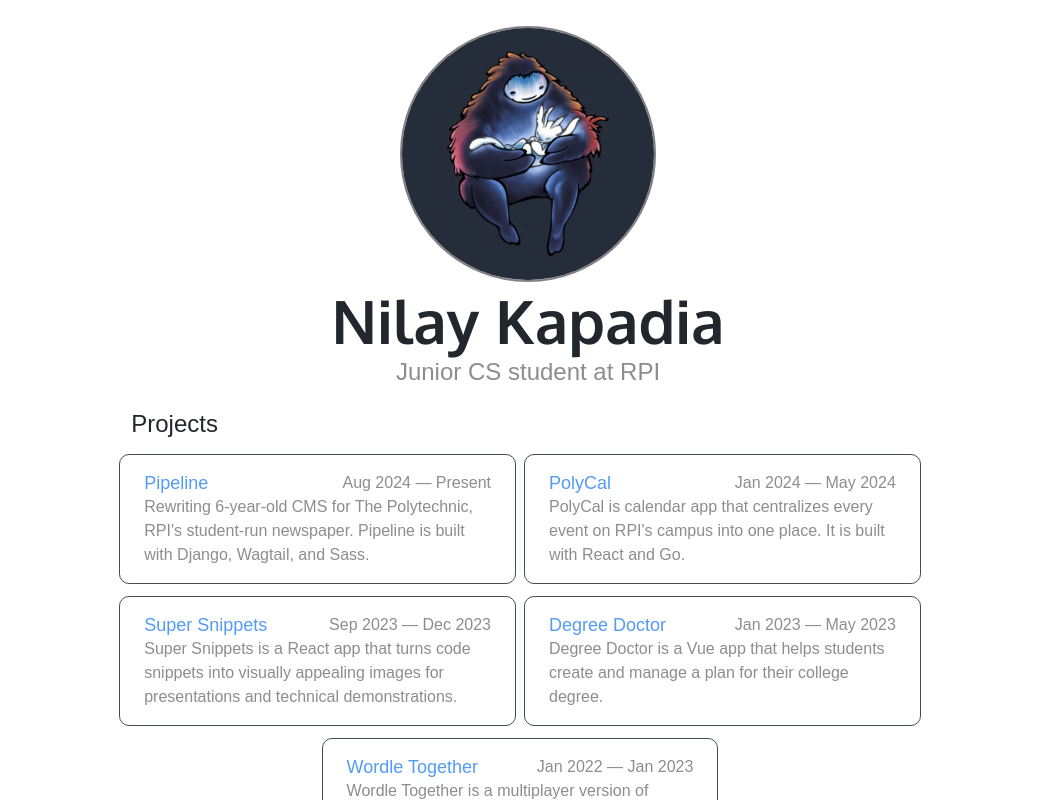
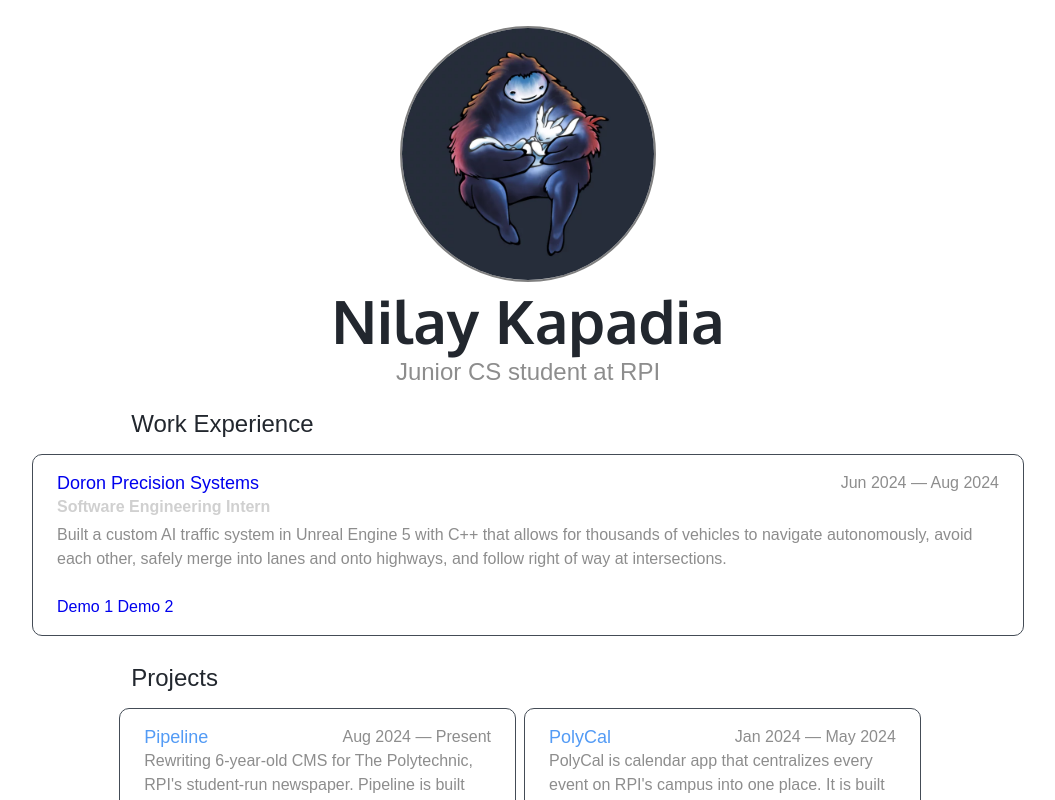
Before and after one commit to nikapadia/website, a SvelteKit app: page / in a window 1280 px wide. Shown: the top 800 px of the page, without its empty margins (112-1167 px from the left). Built offline with nearby package versions, Linux system fonts and the light colour scheme; a web font is replaced by a local one.

Commit message:
Add work experience section, formatting needs some work

```diff
--- a/src/routes/+page.svelte
+++ b/src/routes/+page.svelte
@@ -45,6 +45,27 @@
             <div>
                 <h2 class="subtitle">Junior CS student at <span title="Rensselaer Polytechnic Institute">RPI</span></h2>
             </div>
+        </div>
+        <div class="section-title">
+            <h2>Work Experience</h2>
+        </div>
+        <div class="experience-wrapper">
+            <ol class="experience">
+                <li class="experience-item">
+                    <div class="experience-box">
+                        <span class="experience-title">
+                            <a href="https://doronprecision.com/" target="_blank" rel="noreferrer">Doron Precision Systems</a>
+                            <p>Jun 2024 — Aug 2024</p>
+                        </span>
+                        <p class="experience-role">Software Engineering Intern</p>
+                        <p class="project-description">
+                            Built a custom AI traffic system in Unreal Engine 5 with C++ that allows for thousands of vehicles to navigate autonomously, avoid each other, safely merge into lanes and onto highways, and follow right of way at intersections.
+                            <br> <br>
+                            <a href="https://www.youtube.com/watch?v=d42bJzZ5OIY" target="_blank" rel="noreferrer">Demo 1</a> <a href="https://www.youtube.com/watch?v=lOH1_jIL3ZY" target="_blank" rel="noreferrer">Demo 2</a>
+                        </p>
+                    </div>
+                </li>
+            </ol>
         </div>
         <div class="section-title">
             <h2>Projects</h2>
@@ -216,6 +237,76 @@
         padding: 0;
     }
 
+    .experience-wrapper {
+        display: flex;
+        flex-direction: row;
+        justify-content: center;
+        list-style: none;
+        flex-wrap: nowrap;
+        box-sizing: border-box;
+        padding: 0;
+        gap: 8px;
+        width: 100%;
+    }
+
+    .experience {
+        list-style: none !important;
+        flex-wrap: wrap;
+        margin-right: -8px;
+        margin-left: -8px;
+        margin-bottom: 0;
+        box-sizing: border-box;
+        padding: 0;
+        gap: 8px;
+        width: 100%;
+    }
+
+    .experience-item {
+        display: flex;
+        align-content: stretch;
+        padding-right: 8px !important;
+        padding-left: 8px !important;
+        border: 0.0625rem solid #444c56;
+        border-radius: 10px;
+        margin-bottom: 4px;
+        box-sizing: border-box;
+    }
+
+    .experience-box {
+        display: flex;
+        padding: 16px;
+        width: 100% !important;
+        flex-direction: column;
+    }
+
+    .experience-title {
+        display: flex;
+        justify-content: space-between;
+        align-items: center;
+        font-size: 18px;
+        font-family: var(--font-serif2);
+        text-decoration: none;
+        margin: 0;
+        padding: 0;
+    }
+
+    .experience-title p {
+        font-size: 16px;
+        font-family: var(--font-serif2);
+        color: #8D8D8D;
+        margin: 0;
+        padding: 0;
+    }
+
+    .experience-role {
+        font-size: 16px;
+        font-family: var(--font-serif2);
+        font-weight: bold;
+        color: #d0d0d0;
+        margin-bottom: 4px;
+        padding: 0;
+    }
+
     .projects {
         display: flex;
         justify-content: center;
```
